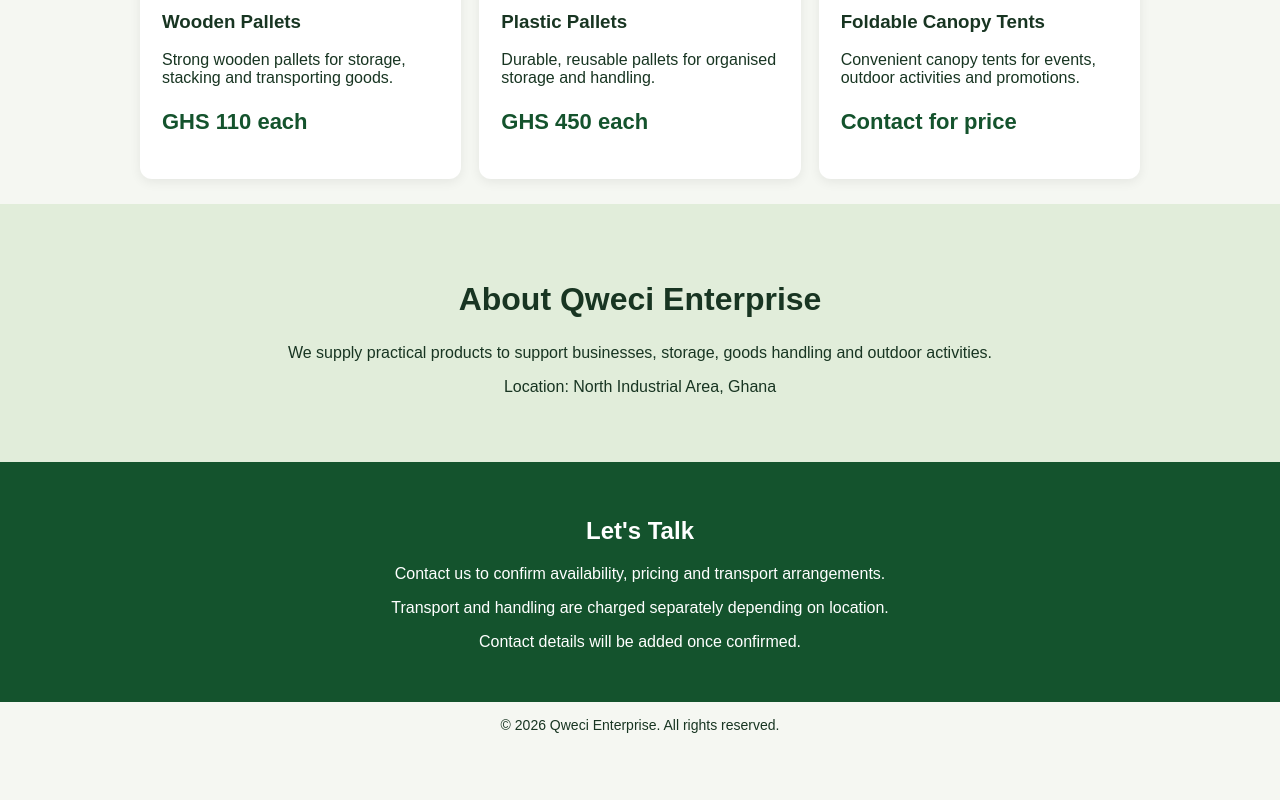
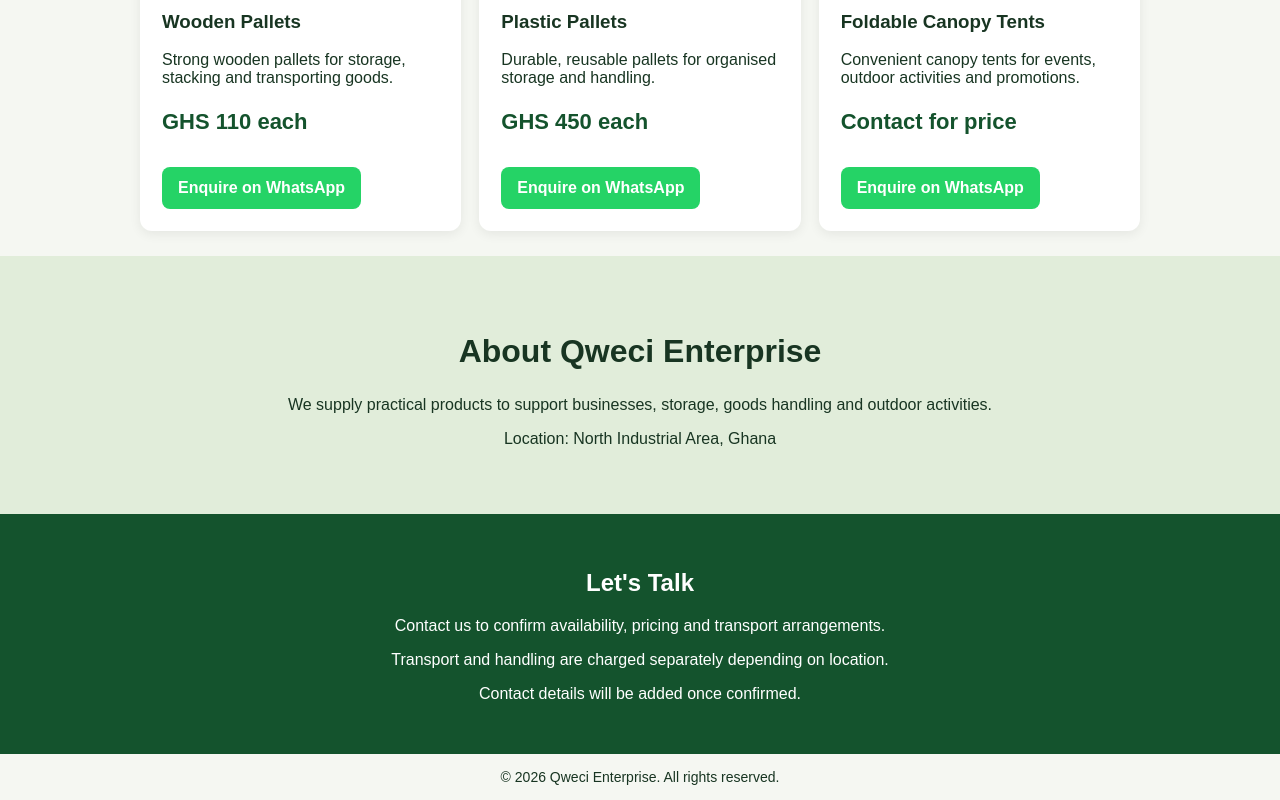
Before and after one commit to Qweci401/qweci-enterprise-website, a plain HTML site: page index.html in a window 1280 px wide. Shown: the part 829-1629 px from the top of the page. Before the commit the page ends 1577 px from the top, so only its background shows below. Drawn offline with Linux system fonts and the light colour scheme.

Commit message:
Update index.html
Add product WhatsApp enquiry buttons

```diff
--- a/index.html
+++ b/index.html
@@ -103,6 +103,14 @@
         <h3>Wooden Pallets</h3>
         <p>Strong wooden pallets for storage, stacking and transporting goods.</p>
         <p class="price">GHS 110 each</p>
+
+<a href="https://wa.me/233245633401?text=Hello%20Qweci%20Enterprise%2C%20I%20am%20interested%20in%20buying%20plastic%20pallets%20at%20GHS%20450%20each."
+   target="_blank"
+   rel="noopener"
+   style="display:inline-block;background:#25D366;color:white;padding:12px 16px;border-radius:8px;text-decoration:none;font-weight:bold;margin-top:10px;">
+  Enquire on WhatsApp
+</a>
+
       </div>
       <div class="card">
 
@@ -111,6 +119,14 @@
         <h3>Plastic Pallets</h3>
         <p>Durable, reusable pallets for organised storage and handling.</p>
         <p class="price">GHS 450 each</p>
+
+<a href="https://wa.me/233245633401?text=Hello%20Qweci%20Enterprise%2C%20I%20am%20interested%20in%20buying%20plastic%20pallets%20at%20GHS%20450%20each."
+   target="_blank"
+   rel="noopener"
+   style="display:inline-block;background:#25D366;color:white;padding:12px 16px;border-radius:8px;text-decoration:none;font-weight:bold;margin-top:10px;">
+  Enquire on WhatsApp
+</a>
+
       </div>
       <div class="card">
 
@@ -119,6 +135,14 @@
         <h3>Foldable Canopy Tents</h3>
         <p>Convenient canopy tents for events, outdoor activities and promotions.</p>
         <p class="price">Contact for price</p>
+
+<a href="https://wa.me/233245633401?text=Hello%20Qweci%20Enterprise%2C%20please%20send%20me%20the%20price%20and%20availability%20of%20your%20foldable%20canopy%20tents."
+   target="_blank"
+   rel="noopener"
+   style="display:inline-block;background:#25D366;color:white;padding:12px 16px;border-radius:8px;text-decoration:none;font-weight:bold;margin-top:10px;">
+  Enquire on WhatsApp
+</a>
+
       </div>
     </div>
   </section>
```
